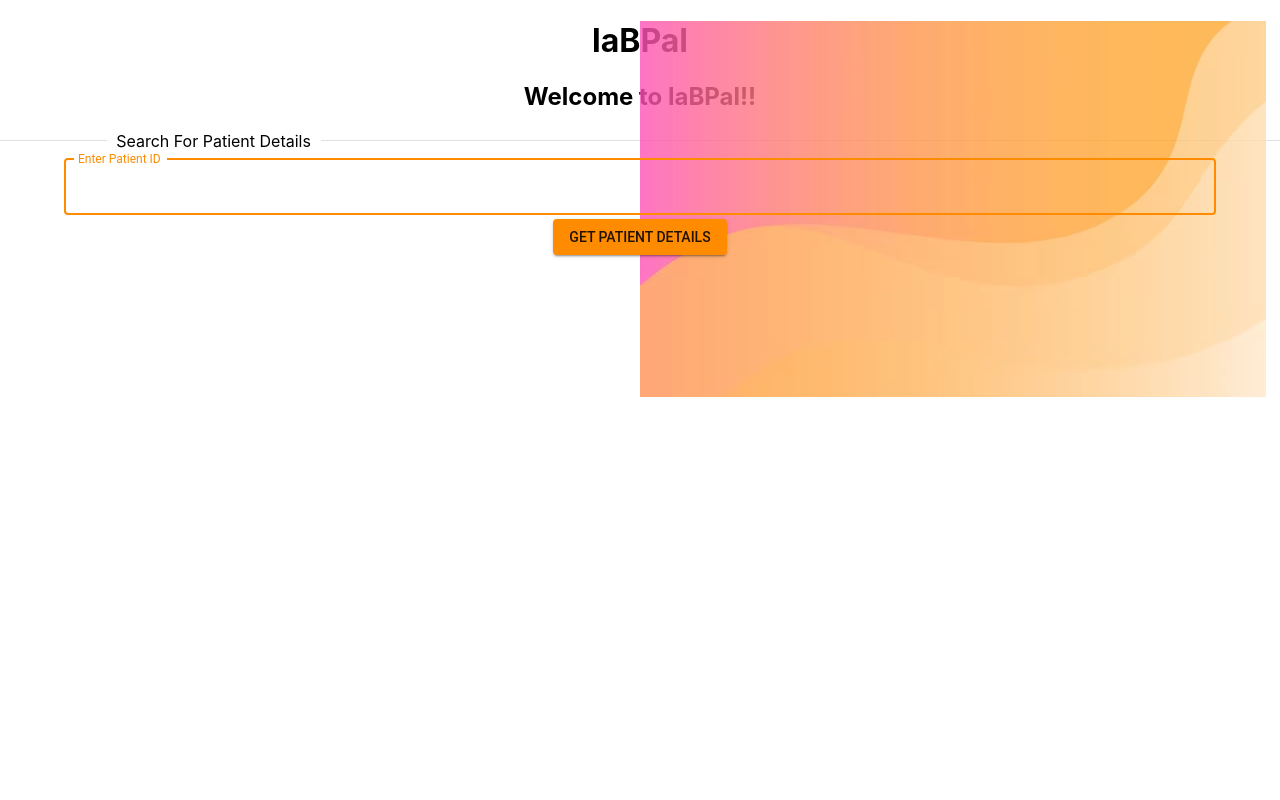
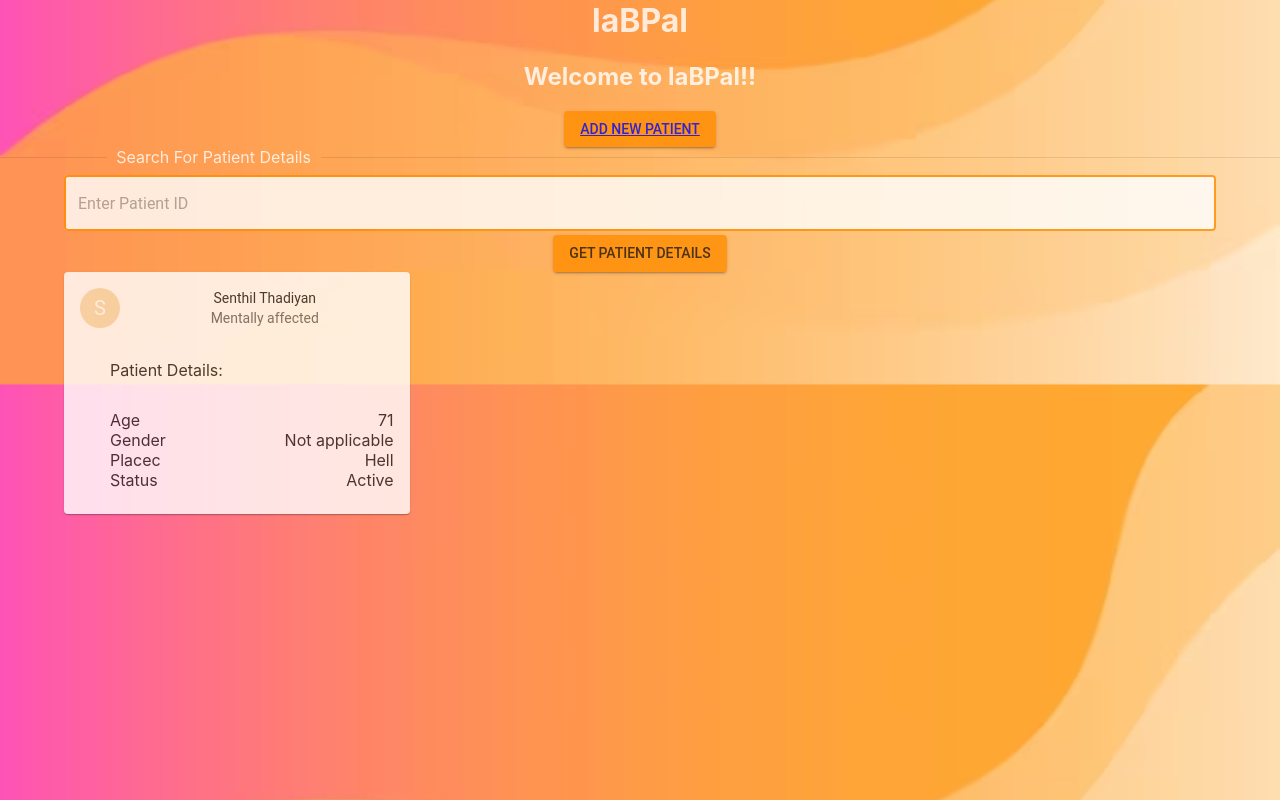
Before and after one commit to sanjaysekaren/labpal, a React (Create React App) app: page / in a window 1280 px wide. Built offline with nearby package versions, Linux system fonts and the light colour scheme.

Commit message:
adding routes

```diff
--- a/package.json
+++ b/package.json
@@ -12,6 +12,7 @@
     "@testing-library/user-event": "^13.5.0",
     "react": "^18.2.0",
     "react-dom": "^18.2.0",
+    "react-router-dom": "^6.10.0",
     "react-scripts": "5.0.1",
     "styled-components": "^5.3.10",
     "web-vitals": "^2.1.4"
--- a/src/App.js
+++ b/src/App.js
@@ -1,7 +1,9 @@
 import logo from './logo.svg';
 import './App.css';
-import { Button, Container, Divider, Input, TextField } from '@mui/material';
+import { AppBar, Button, Container, Divider, Input, TextField, Toolbar } from '@mui/material';
 import { useState } from 'react';
+import UserResultComponent from './components/UserResultCard';
+import { Link } from 'react-router-dom';
 
 function App() {
   const [patientId, setPatientId]  = useState("");
@@ -14,18 +16,22 @@ function App() {
   }
   return (
     <div className="App">
+      <div className='header-image-container'>
+      </div>
+      <div className='main-content'>
         <div className='header-container'>
-        <img src='/assets/orange-background.png' alt="background"/>
+          <h1>laBPal</h1>
+          <h2>Welcome to laBPal!!</h2>
         </div>
         <div>
-        <h1>laBPal</h1>
-        <h2>Welcome to laBPal!!</h2>
+          <Button  variant='contained'><Link to="/add-patient">Add New Patient</Link></Button>
         </div>
         <Divider textAlign="left">Search For Patient Details</Divider>
         <Container className='mt-3'>
         <TextField
             id="filled-search"
-          label="Enter Patient ID"
+            className='patient-search-box'
+            placeholder="Enter Patient ID"
             type="search"
             fullWidth
             autoFocus
@@ -38,6 +44,8 @@ function App() {
           </Button>
         </Container>
       </div>
+      <UserResultComponent/>
+    </div>
   );
 }
 
--- /dev/null
+++ b/src/components/AddPatient.jsx
@@ -0,0 +1,40 @@
+import React from "react";
+import { Card, CardContent, CardHeader, TextField } from "@mui/material";
+
+const AddPatientComponent = () => {
+    return (
+        <Card>
+            <CardHeader>
+                Enter Patient Details
+            </CardHeader>
+            <CardContent>
+                <div>
+                    <label>
+                        Patient Name
+                    </label>
+                    <TextField variant="outlined">
+
+                    </TextField>
+                </div>
+                <div>
+                    <label>
+                        Age
+                    </label>
+                    <TextField variant="outlined">
+
+                    </TextField>
+                </div>
+                <div>
+                    <label>
+                        Date of Birth
+                    </label>
+                    <TextField variant="outlined">
+
+                    </TextField>
+                </div>
+            </CardContent>
+        </Card>
+    )
+}
+
+export default AddPatientComponent;
--- /dev/null
+++ b/src/components/UserResultCard.jsx
@@ -0,0 +1,47 @@
+import {
+  Avatar,
+  Card,
+  CardContent,
+  CardHeader,
+  Container,
+} from "@mui/material";
+import React from "react";
+
+const UserResultComponent = () => {
+  return (
+    <Container className="card-result-container">
+      <Card className="card-result-item">
+        <CardHeader
+          avatar={
+            <Avatar sx={{ bgcolor: "wheat" }} aria-label="recipe">
+              S
+            </Avatar>
+          }
+          title="Senthil Thadiyan"
+          subheader="Mentally affected"
+        ></CardHeader>
+        <CardContent>
+          <div className="card-content-header">Patient Details:</div>
+          <div className="card-content-fields">
+            <span>Age</span>
+            <span>71</span>
+          </div>
+          <div className="card-content-fields">
+            <span>Gender</span>
+            <span>Not applicable</span>
+          </div>
+          <div className="card-content-fields">
+            <span>Placec</span>
+            <span>Hell</span>
+          </div>
+          <div className="card-content-fields">
+            <span>Status</span>
+            <span>Active</span>
+          </div>
+        </CardContent>
+      </Card>
+    </Container>
+  );
+};
+
+export default UserResultComponent;
--- a/src/index.css
+++ b/src/index.css
@@ -1,19 +1,65 @@
+html {
+  margin: 0;
+}
 body {
   margin: 0;
+  margin-top: -20px;
   font-family: -apple-system, BlinkMacSystemFont, 'Segoe UI', 'Roboto', 'Oxygen',
     'Ubuntu', 'Cantarell', 'Fira Sans', 'Droid Sans', 'Helvetica Neue',
     sans-serif;
   -webkit-font-smoothing: antialiased;
   -moz-osx-font-smoothing: grayscale;
+  color: white;
+  background-image: url('../public/assets/orange-background.png');
+  background-size: cover;
+  background-position: center;
+  height: 100vh;
+  position: absolute;
+  width: 100%;
+  opacity: 0.8;
 }
 
 code {
   font-family: source-code-pro, Menlo, Monaco, Consolas, 'Courier New',
     monospace;
 }
+.main-content {
+  position: relative;
+  z-index: 10;
+}
+.main-content .header-container h1 {
 
-.header-container img {
+}
+.main-content .patient-search-box {
+  background-color: white;
+  border-radius: 4px;
+}
+.header-image-container {
+
+}
+.header-image-container img {
   position: absolute;
   z-index: 0;
   opacity: 0.80;
 }
+.card-result-container {
+  position: relative;
+  z-index: 10;
+  color: #faffff;
+}
+.card-result-container .card-result-item {
+  text-align: center;
+  width: 30%;
+}
+.card-result-container .card-result-item .card-content-header {
+  text-align: left;
+  margin: 0 30px 30px;
+}
+.card-result-container .card-result-item .card-content-fields {
+  text-align: left;
+  display: flex;
+  justify-content: space-between;
+}
+.card-result-container span:first-child {
+  padding: 0 30px;
+}
--- a/src/index.js
+++ b/src/index.js
@@ -5,11 +5,47 @@ import App from './App';
 import reportWebVitals from './reportWebVitals';
 import { ThemeProvider } from '@emotion/react';
 import theme from './theme';
+// import { Route, Router } from 'react-router-dom';
+import AddPatientComponent from './components/AddPatient';
+import {
+  createBrowserRouter,
+  createRoutesFromElements,
+  Route,
+  BrowserRouter as Router,
+  RouterProvider,
+  Routes,
+} from "react-router-dom";
 
+// const router = createBrowserRouter(
+//   createRoutesFromElements(
+//     // <Route exact path="/" element={<App />}>
+//     //   <Route exact path="/add-patient" element={<AddPatientComponent />} />
+//     // </Route>
+//         <Router>
+//       <Route exact path="/" Component={App}>
+//       </Route>
+//       <Route path="/add-patient" Component={AddPatientComponent}>
+//       </Route>
+//     </Router>
+//   )
+// );
+
+// ReactDOM.createRoot(document.getElementById("root")).render(
+//   <React.StrictMode>
+//     <RouterProvider router={router} />
+//   </React.StrictMode>
+// );
 const root = ReactDOM.createRoot(document.getElementById('root'));
 root.render(
   <ThemeProvider theme={theme}>
-    <App />
+    <Router>
+      <Routes>
+      <Route exact path="/" Component={App}>
+      </Route>
+      <Route path="/add-patient" Component={AddPatientComponent}>
+      </Route>
+      </Routes>
+    </Router>
   </ThemeProvider>
 );
 
```
Also changed, not shown: src/components/PatientDetails.jsx (added), 1 other file (tests, documents, lock files or other folders). Lines whose indentation alone changed are shown as unchanged.
